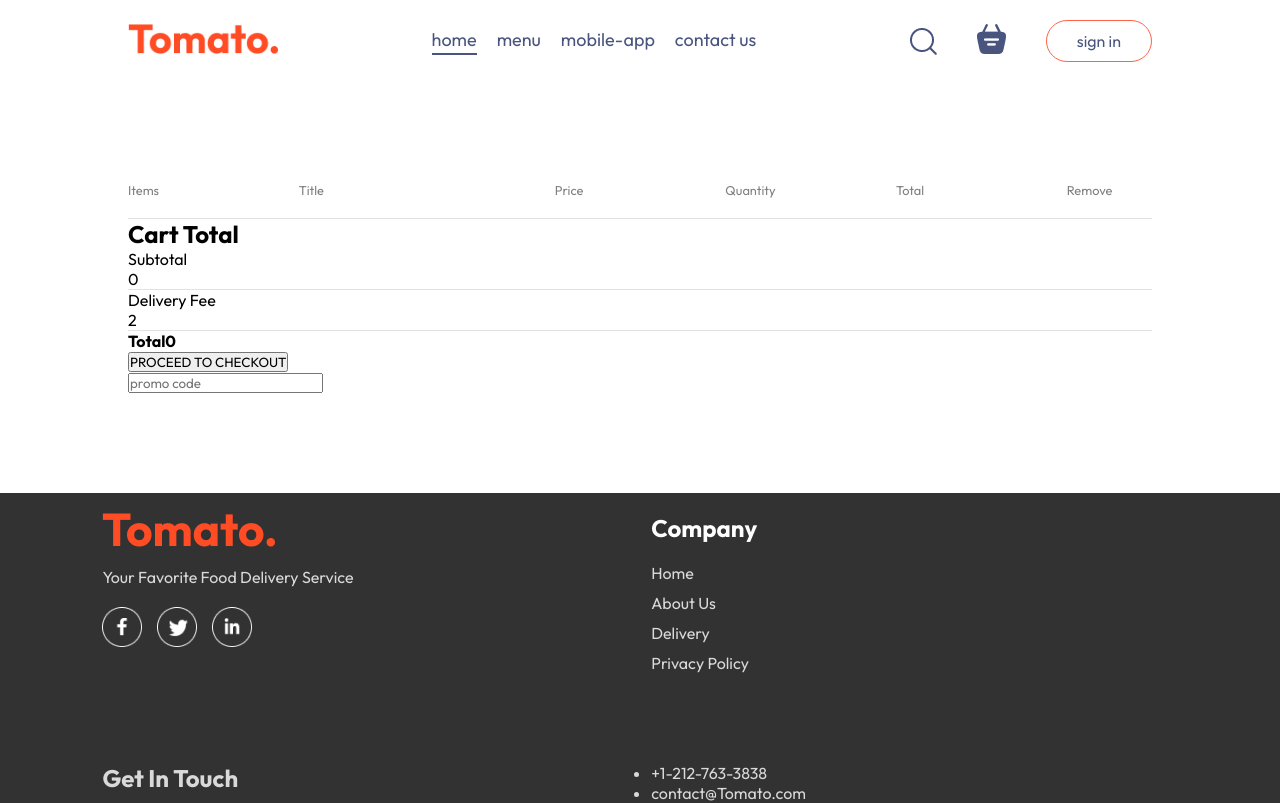
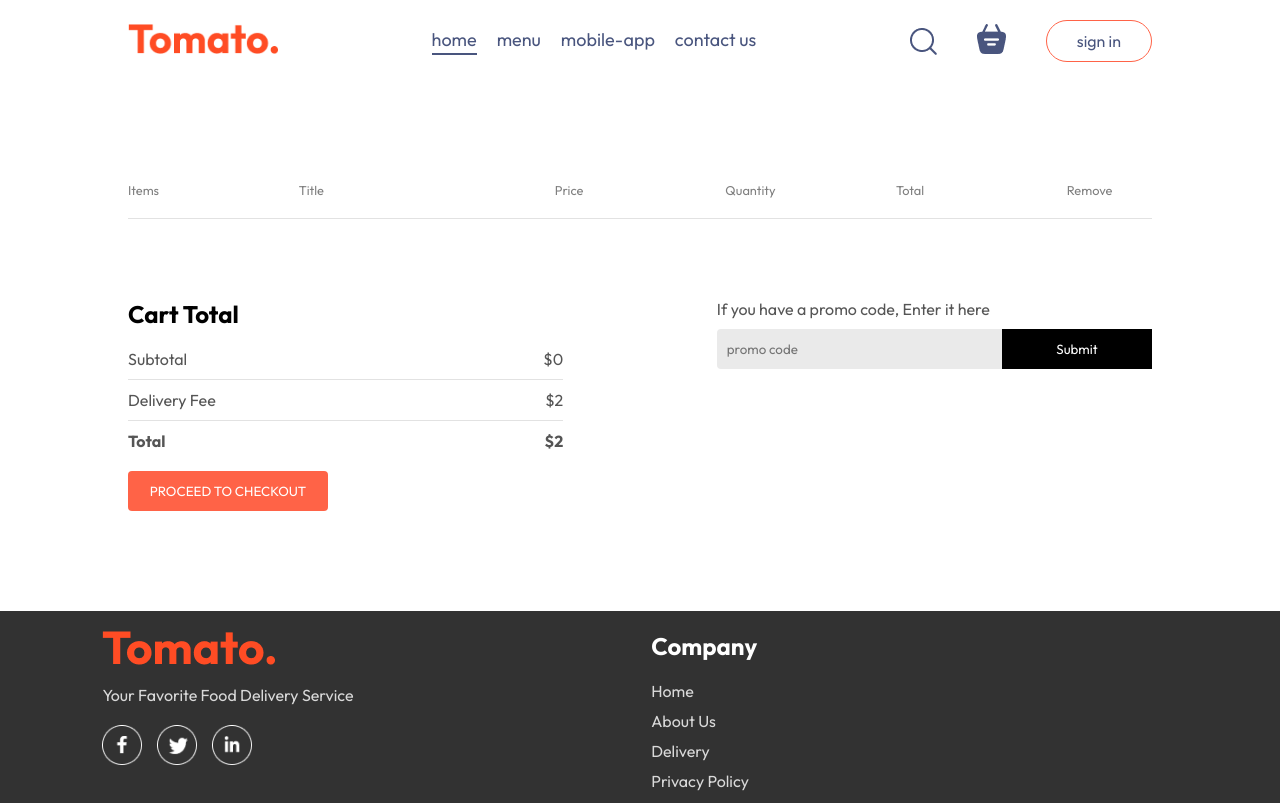
Before and after one commit to shreya-nair21/Tomato, a React (Vite) app in the folder frontend/: page /cart in a window 1280 px wide. Shown: the top 803 px of the page. Built offline with nearby package versions, Linux system fonts and the light colour scheme.

Commit message:
add cart functionality and style

```diff
--- a/frontend/src/pages/Cart/Cart.css
+++ b/frontend/src/pages/Cart/Cart.css
@@ -28,3 +28,81 @@
 .cart-items-item .cross {
   cursor: pointer;
 }
+
+.cart-bottom {
+  margin-top: 80px;
+  display: flex;
+  justify-content: space-between;
+  gap: max(12vw, 20px);
+
+}
+
+.cart-total {
+  flex: 1;
+  display: flex;
+  flex-direction: column;
+  gap: 20px;
+}
+
+.cart-total-details {
+  display: flex;
+  justify-content: space-between;
+  color: #555;
+}
+
+.cart-total hr {
+  margin: 10px 0px;
+}
+
+.cart-total button {
+  border: none;
+  color: white;
+  background-color: tomato;
+  width: max(15vw, 200px);
+  padding: 12px 0px;
+  border-radius: 4px;
+  cursor: pointer;
+}
+
+.cart-promocode {
+  flex: 1;
+}
+
+.cart-promocode p {
+  color: #555;
+}
+
+.cart-promocode-input {
+  margin-top: 10px;
+  display: flex;
+  justify-content: space-between;
+  align-items: center;
+  background-color: #eaeaea;
+  border-radius: 4px;
+}
+
+.cart-promocode-input input {
+  background: transparent;
+  outline: none;
+  border: none;
+  padding-left: 10px;
+}
+
+.cart-promocode-input button {
+  width: max(10vw, 150px);
+  padding: 12px 5px;
+  background-color: black;
+  border: none;
+  color: white;
+}
+
+/* for making screen responsive in phones */
+@media (max-width: 750px) {
+  .cart-bottom {
+    flex-direction: column-reverse;
+  }
+
+  .cart-promocode {
+    justify-content: start;
+  }
+}
--- a/frontend/src/pages/Cart/Cart.jsx
+++ b/frontend/src/pages/Cart/Cart.jsx
@@ -4,7 +4,7 @@
 
 const Cart = () => {
 
-  const { cartItems, food_list, removeFromCart } = useContext(StoreContext);
+  const { cartItems, food_list, removeFromCart, getTotalCartAmount } = useContext(StoreContext);
   return (
     <div className='cart'>
       <div className="cart-items">
@@ -39,27 +39,35 @@
         })}
       </div>
       <div className="cart-bottom">
+        <div className="cart-total">
           <h2>Cart Total</h2>
           <div>
             <div className="cart-total-details">
               <p>Subtotal</p>
-            <p>{0}</p>
+              <p>${getTotalCartAmount()}</p>
             </div>
             <hr />
             <div className="cart-total-details">
               <p>Delivery Fee</p>
-            <p>{2}</p>
+              <p>${2}</p>
             </div>
             <hr />
             <div className="cart-total-details">
               <b>Total</b>
-            <b>{0}</b>
+              <b>${getTotalCartAmount() + 2}</b>
             </div>
           </div>
           <button>PROCEED TO CHECKOUT</button>
         </div>
+        <div className="cart-promocode">
+          <div>
+            <p>If you have a promo code, Enter it here</p>
             <div className="cart-promocode-input">
-        <input type="text" placeholder='promo code'></input>
+              <input type="text" placeholder="promo code" />
+              <button>Submit</button>
+            </div>
+          </div>
+        </div>
       </div>
     </div>
   )
```
Lines whose indentation alone changed are shown as unchanged.
